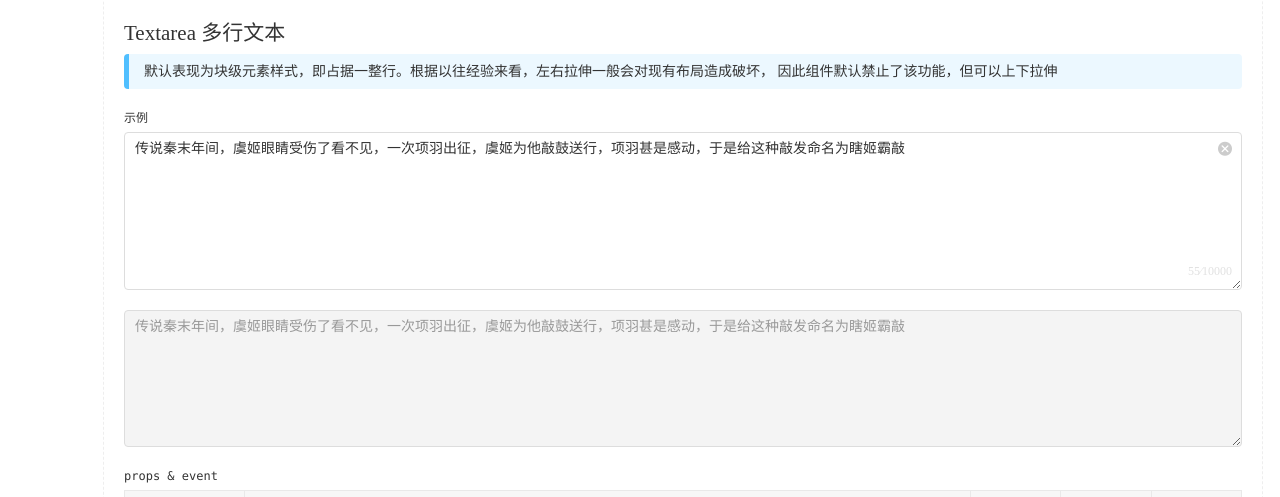
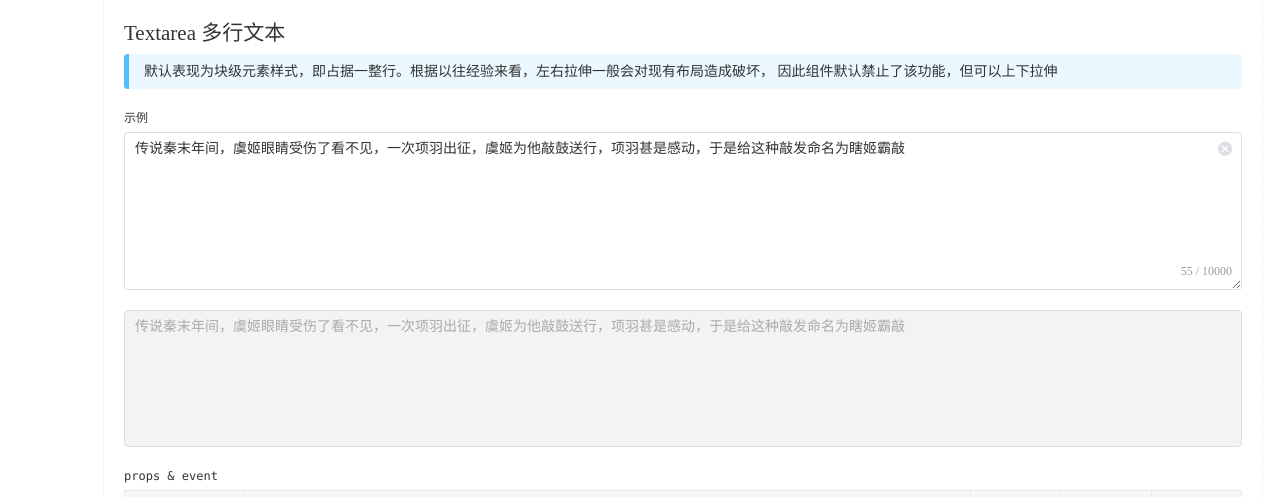
Before and after one commit to kule2018/qiaodaima.github.io, a Vue app: page / in a window 1280 px wide. Shown: the part 2758-3255 px from the top of the page. Built offline with nearby package versions, Linux system fonts and the light colour scheme.

Commit message:
多行文本框组件及其文档

```diff
--- a/src/components/textarea/main.vue
+++ b/src/components/textarea/main.vue
@@ -8,10 +8,8 @@
       :disabled="disabled">
     </textarea>
     <i v-show="value" @click="clearvalue" class="btn-clear iconfont icon-error"></i>
-    <div class="num-words-tips">
-      <span class="count">{{valueCopy.length}}</span>
-      <em class="branch">&#8260;</em>
-      <span class="total">{{maxlength}}</span>
+    <div :class="{'error': valueCopy.length === maxlength}" class="num-words-tips">
+      {{valueCopy.length}} / {{maxlength}}
     </div>
   </div>
 </template>
@@ -67,31 +65,52 @@
       display: block;
       padding: 5px 25px 25px 10px;
       width: 100%;
-      border: 1px solid #ddd;
+      border: 1px solid #dddee1;
       border-radius: 4px;
       resize: vertical;
+      transition: all 0.3s;
 
+      &:hover {
+        border-color: #bcbcbc;
+      }
       &:disabled {
-        color: #999;
-        background: #f4f4f4;
+        resize: none;
+        color: #aaa;
+        background: #f3f3f3;
 
+        &:hover {
+          border-color: #dddee1;
+        }
         & ~ .btn-clear,
         & ~ .num-words-tips {
           display: none;
         }
       }
+      &:focus {
+        border-color: #409eff !important;
+      }
     }
     .btn-clear {
       position: absolute;
       top: 10px;right: 10px;
-      color: #ccc;
+      color: #dddee1;
+      transition: all 0.3s;
       cursor: pointer;
+
+      &:hover {
+        color: #bcbcbc;
+      }
     }
     .num-words-tips {
       position: absolute;
       right: 10px;bottom: 10px;
       font-size:12px;
-      color:#e1e1e1;
+      color:#999;
+
+      &.error {
+        font-weight: bold;
+        color: #ff5e5e;
+      }
     }
   }
 </style>
```
